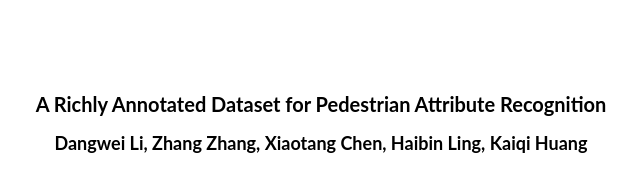
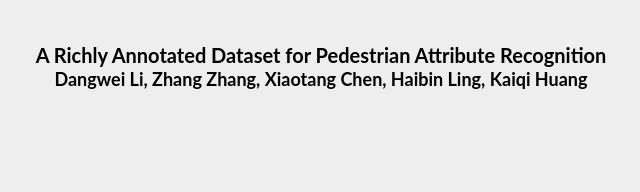
Before and after one commit to dangweili/dangweili.github.io, a plain HTML site: page pages/person_attribute_rap.html in a window 1280 px wide. Shown: the whole page, without its empty margins (319-959 px from the left). Drawn offline with Linux system fonts and the light colour scheme.

Commit message:
add body font

```diff
--- a/pages/person_attribute_rap.html
+++ b/pages/person_attribute_rap.html
@@ -3,9 +3,29 @@
 <head>
 <title> An introduction to the RAP dataset </title>
 <style>
+html, body, div, span, applet, object, iframe, h1, h2, h3, h4, h5, h6, p,
+blockquote, pre, a, abbr, acronym, address, big, cite, code, del, dfn, em,
+font, img, ins, kbd, q, s, samp, small, strike, strong, sub, tt, var, dl, dt,
+dd, ol, ul, li, fieldset, form, label, legend, table, caption, tbody, tfoot,
+thead, tr, th, td {
+  border: 0pt none;
+  font-family: inherit;
+  font-size: 100%;
+  font-style: inherit;
+  font-weight: inherit;
+  margin: 0pt;
+  outline-color: invert;
+  outline-style: none;
+  outline-width: 0pt;
+  padding: 0pt;
+  vertical-align: baseline;
+}
 body {
-    padding-top: 70px;
-    font-size: 14px;
+  position: relative;
+  margin: 3em auto 2em auto;
+  font-family: Lato, Verdana, Helvetica, sans-serif;
+  font-size: 14px;
+  background: #eee;
 }
 h1 {
     font-family: Lato, Verdana, Helvetica, sans-serif;
@@ -22,10 +42,12 @@ h3 {
     font-family: Lato, Verdana, Helvetica, sans-serif;
     font-weight: 700;
 }
+<!--
 strong {
   font-family: Lato, Verdana, Helvetica, sans-serif;
   font-size: 14px;
 }
+-->
 </style>
 </head>
 
```
